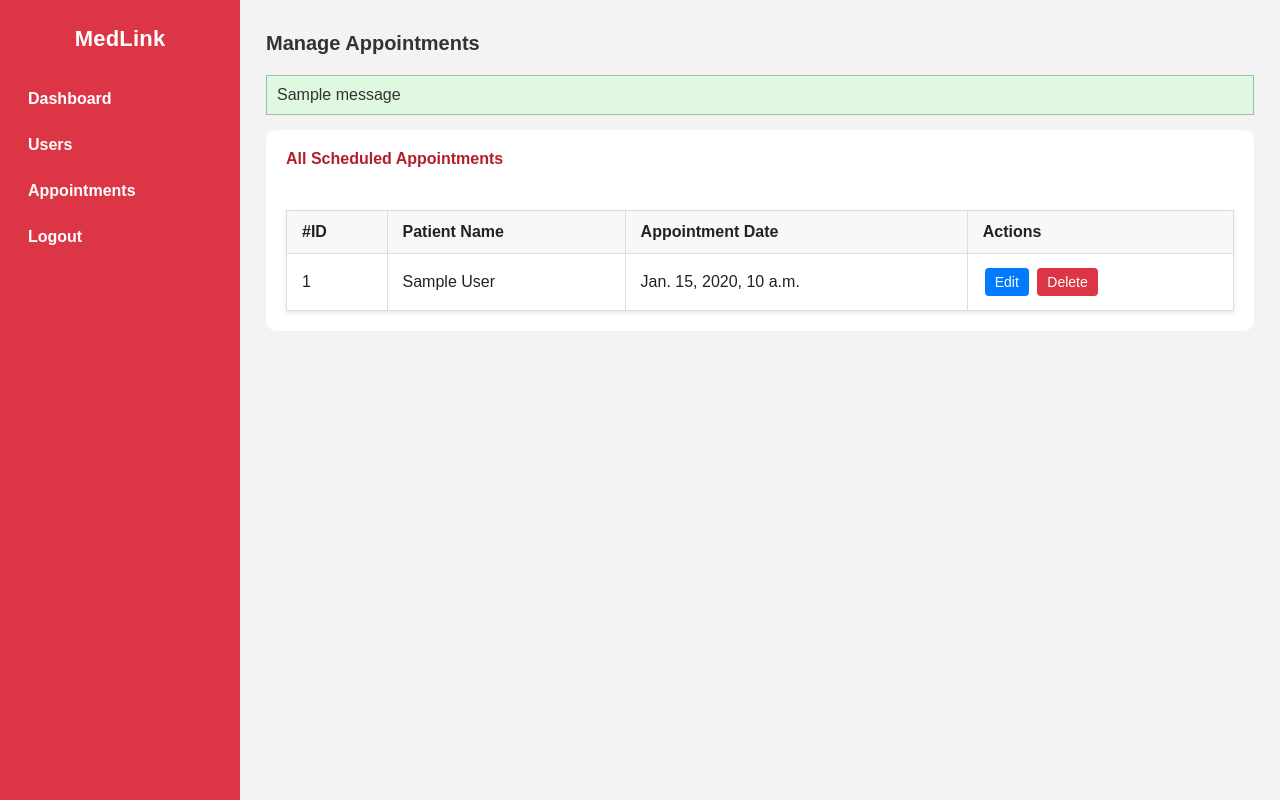
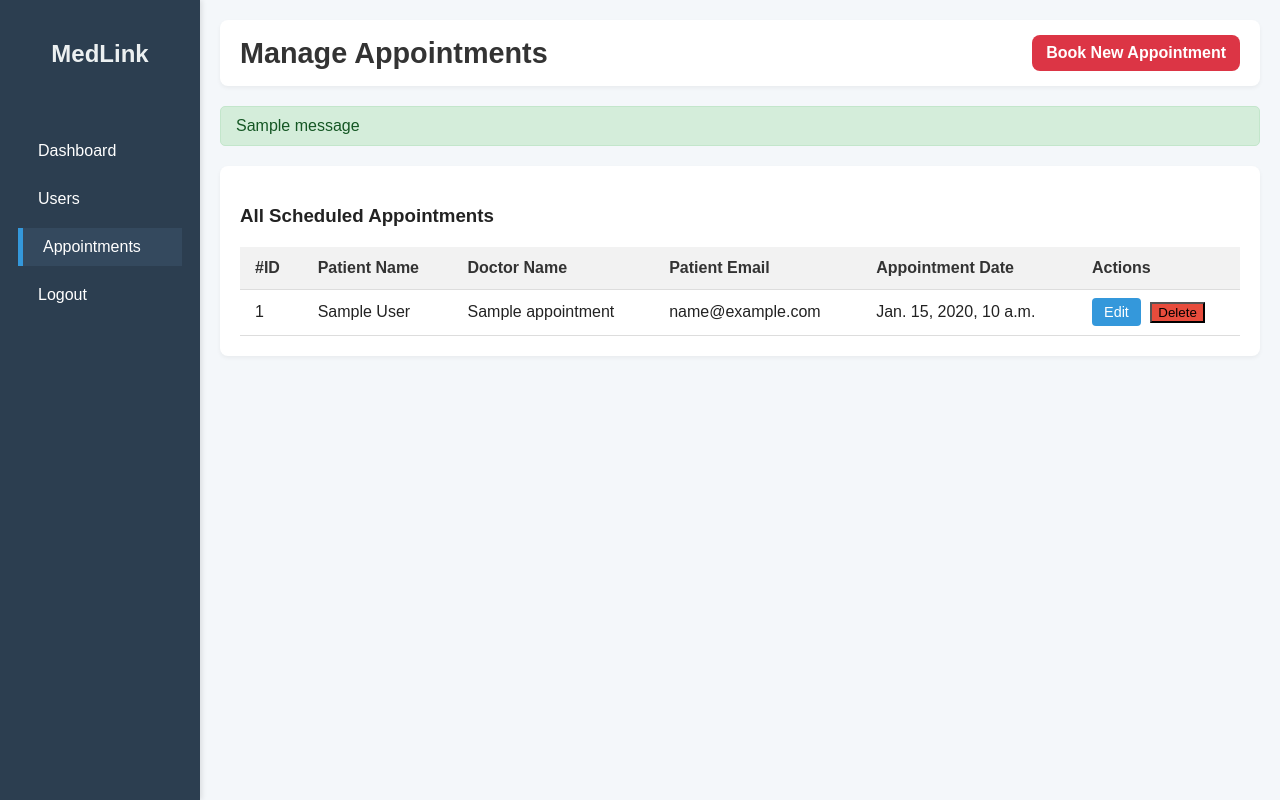
Before and after one commit to martyrslent/CSIT327-G8-MedLink, a Django app: template main/templates/appointments.html in a window 1280 px wide. Run offline with Django 5.2, Linux system fonts and the light colour scheme; the template is opened without the code that fills it: most values are stand-ins (such as "Sample title", 1, 10 or a date in 2020); one stand-in notice (Sample message) is shown.

Commit message:
Added doctor and gmail colum

```diff
--- a/main/templates/appointments.html
+++ b/main/templates/appointments.html
@@ -1,87 +1,93 @@
-{% extends 'admin_dashboard.html' %}
 {% load static %}
+<!DOCTYPE html>
+<html lang="en">
+<head>
+    <meta charset="UTF-8">
+    <meta name="viewport" content="width=device-width, initial-scale=1.0">
+    <title>Manage Appointments</title>
+    <link rel="stylesheet" href="{% static 'main/css/admin_dashboard.css' %}">
+    <style>
+        body { font-family: Arial, sans-serif; background-color: #f4f7fa; margin: 0; display: flex; }
+        .sidebar { width: 200px; background-color: #2c3e50; color: white; height: 100vh; padding-top: 20px; box-shadow: 2px 0 5px rgba(0,0,0,0.1); }
+        .sidebar h2 { text-align: center; margin-bottom: 30px; font-size: 1.5em; color: #ecf0f1; }
+        .sidebar ul { list-style: none; padding: 0; }
+        .sidebar ul li { margin-bottom: 10px; }
+        .sidebar ul li a { display: block; padding: 10px 20px; color: white; text-decoration: none; transition: background-color 0.3s ease; }
+        .sidebar ul li a:hover, .sidebar ul li a.active { background-color: #34495e; border-left: 5px solid #3498db; }
+        .content { flex-grow: 1; padding: 20px; }
+        .header { background-color: white; padding: 15px 20px; border-radius: 8px; box-shadow: 0 2px 4px rgba(0,0,0,0.05); margin-bottom: 20px; display: flex; justify-content: space-between; align-items: center; }
+        .header h1 { margin: 0; color: #333; font-size: 1.8em; }
+        .messages { margin-bottom: 20px; padding: 10px 15px; border-radius: 5px; }
+        .messages.error { background-color: #f8d7da; color: #721c24; border: 1px solid #f5c6cb; }
+        .messages.success { background-color: #d4edda; color: #155724; border: 1px solid #c3e6cb; }
+        .messages.warning { background-color: #fff3cd; color: #856404; border: 1px solid #ffeeba; }
 
-{% block title %}Manage Appointments{% endblock %}
+        .appointment-table-container { background-color: white; padding: 20px; border-radius: 8px; box-shadow: 0 2px 4px rgba(0,0,0,0.05); }
+        table { width: 100%; border-collapse: collapse; margin-top: 20px; }
+        th, td { padding: 12px 15px; text-align: left; border-bottom: 1px solid #ddd; }
+        th { background-color: #f2f2f2; color: #333; font-weight: bold; }
+        tr:hover { background-color: #f5f5f5; }
+        .action-buttons a { margin-right: 5px; padding: 6px 12px; border-radius: 4px; text-decoration: none; color: white; font-size: 0.9em; }
+        .edit-btn { background-color: #3498db; }
+        .delete-btn { background-color: #e74c3c; }
+    </style>
+</head>
+<body>
+    <div class="sidebar">
+        <h2>MedLink</h2>
+        <ul>
+            <li><a href="{% url 'admin_dashboard' %}">Dashboard</a></li>
+            <li><a href="{% url 'register_admin_page' %}">Users</a></li>
+            <li><a href="{% url 'appointment_list' %}" class="active">Appointments</a></li>
+            <li><a href="{% url 'logout_page' %}">Logout</a></li>
+        </ul>
+    </div>
 
-{% block style %}
-{{ block.super }}
-<style>
-  .content table {
-    width: 100%;
-    border-collapse: collapse;
-    margin-top: 20px;
-    background: #fff;
-    box-shadow: 0 2px 4px rgba(0,0,0,0.1);
-  }
-  .content th, .content td {
-    padding: 12px 15px;
-    border: 1px solid #ddd;
-    text-align: left;
-  }
-  .content th {
-    background-color: #f8f8f8;
-  }
-  .content tr:nth-child(even) {
-    background-color: #fdfdfd;
-  }
-  .action-btn {
-    display: inline-block;
-    padding: 6px 10px;
-    margin: 2px;
-    color: #fff;
-    border-radius: 4px;
-    text-decoration: none;
-    font-size: 14px;
-  }
-  .edit-btn {
-    background-color: #007bff; /* Blue */
-  }
-  .delete-btn {
-    background-color: #dc3545; /* Red */
-  }
-</style>
-{% endblock %}
-
-
-{% block content %}
-<h1 class="page-title">Manage Appointments</h1>
+    <div class="content">
+        <div class="header">
+            <h1>Manage Appointments</h1>
+            <a href="{% url 'register_appointment' %}" class="btn btn-primary">Book New Appointment</a>
+        </div>
 
         {% if messages %}
-  <ul class="messages" style="list-style: none; padding: 10px; background: #e0f7e0; border: 1px solid #a0c0a0; margin-bottom: 15px;">
             {% for message in messages %}
-      <li{% if message.tags %} class="{{ message.tags }}"{% endif %} style="color: #333;">{{ message }}</li>
+                <p class="messages {{ message.tags }}">{{ message }}</p>
             {% endfor %}
-  </ul>
         {% endif %}
 
-<div class="card full">
+        <div class="appointment-table-container">
             <h3>All Scheduled Appointments</h3>
+            {% if appointments %}
                 <table>
                     <thead>
                         <tr>
                             <th>#ID</th>
                             <th>Patient Name</th>
-        <th>Appointment Date</th>
+                            <th>Doctor Name</th> <th>Patient Email</th> <th>Appointment Date</th>
                             <th>Actions</th>
                         </tr>
                     </thead>
                     <tbody>
-      {% for appt in appointments %}
+                        {% for appointment in appointments %}
                             <tr>
-        <td>{{ appt.id }}</td>
-        <td>{{ appt.first_name }} {{ appt.last_name }}</td>
-        <td>{{ appt.appointment_date }}</td>
-        <td>
-          <a href="{% url 'edit_appointment' appt.id %}" class="action-btn edit-btn">Edit</a>
-          <a href="{% url 'delete_appointment' appt.id %}" class="action-btn delete-btn" onclick="return confirm('Are you sure you want to delete this appointment?');">Delete</a>
+                                <td>{{ appointment.id }}</td>
+                                <td>{{ appointment.first_name }} {{ appointment.last_name }}</td>
+                                <td>{{ appointment.doctor_name }}</td> <td>{{ appointment.user_email }}</td> <td>{{ appointment.appointment_date }}</td>
+                                <td class="action-buttons">
+                                    <a href="{% url 'edit_appointment' appointment.id %}" class="edit-btn">Edit</a>
+                                    <form action="{% url 'delete_appointment' appointment.id %}" method="post" style="display:inline;" onsubmit="return confirm('Are you sure you want to delete this appointment?');">
+                                        {% csrf_token %}
+                                        <button type="submit" class="delete-btn">Delete</button>
+                                    </form>
                                 </td>
-      </tr>
-      {% empty %}
-      <tr>
-        <td colspan="4" style="text-align: center;">No appointments found.</td>
                             </tr>
                         {% endfor %}
                     </tbody>
                 </table>
+            {% else %}
+                <p>No appointments found.</p>
+            {% endif %}
         </div>
-{% endblock %}
+    </div>
+</body>
+</html>
```
Lines whose indentation alone changed are shown as unchanged.
